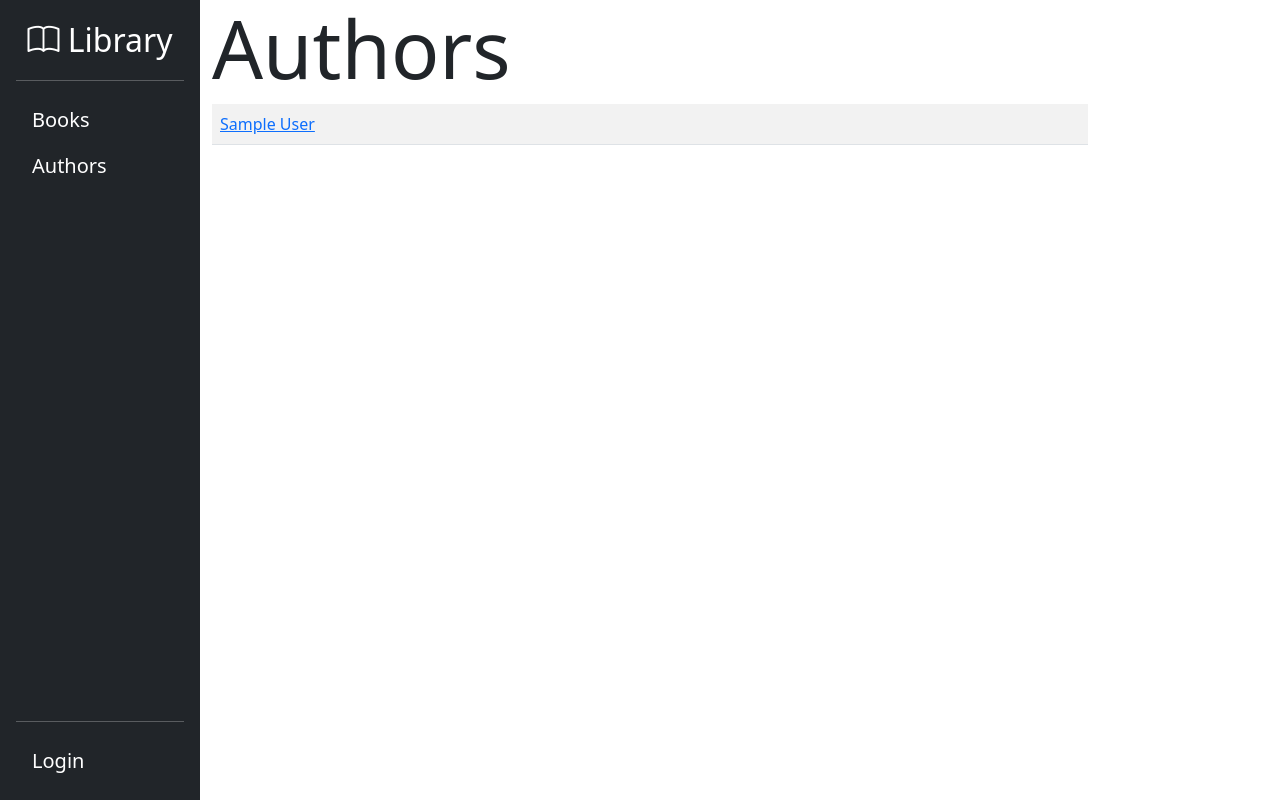
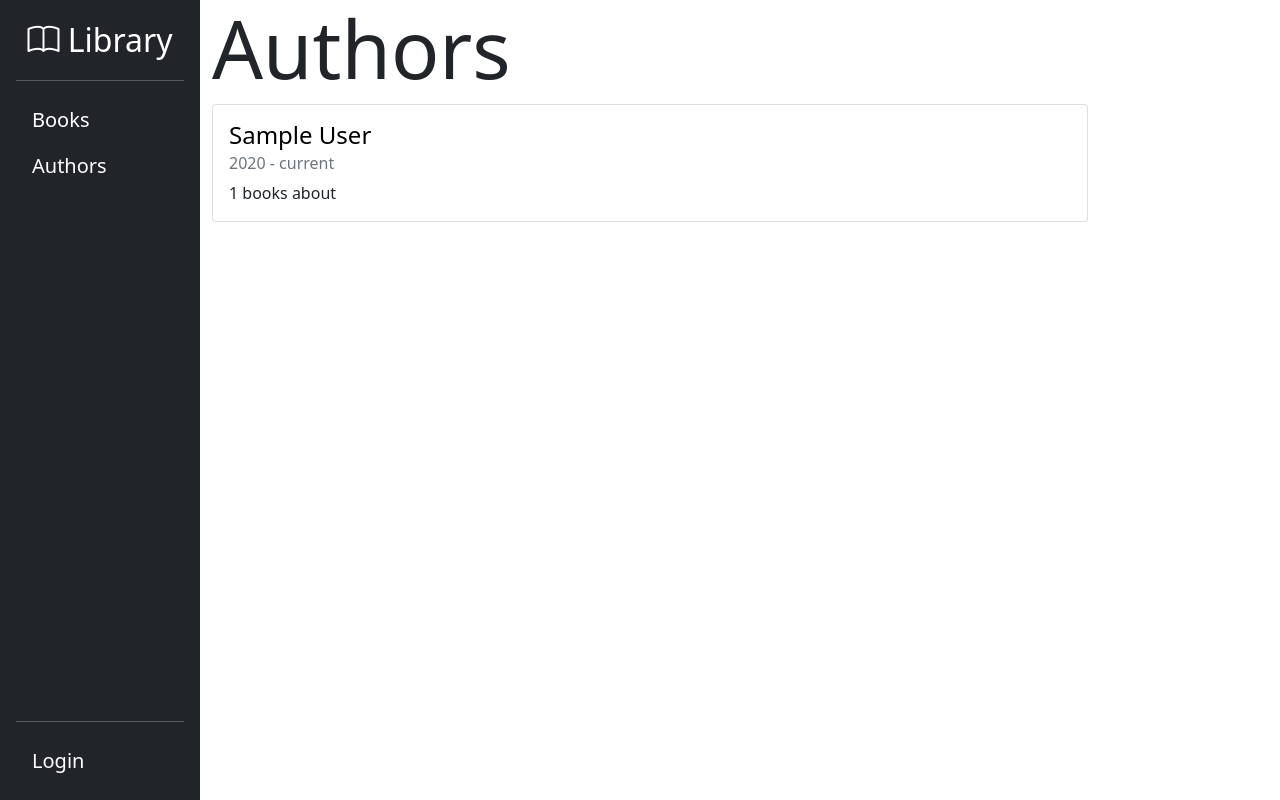
Before and after one commit to rexbrandy/library_app, a Django app: page /authors/ in a window 1280 px wide. Run offline with Django 4.2, Linux system fonts and the light colour scheme; tables that the repository leaves empty hold one stand-in row (values such as "Sample post"); some libraries are stand-ins or nearby versions.

Commit message:
added cards for author view and added date_of_death to author model

```diff
--- a/catalog/models.py
+++ b/catalog/models.py
@@ -16,13 +16,31 @@
 class Author(models.Model):
     first_name = models.CharField(max_length=100, help_text='Enter Author first name.')
     last_name = models.CharField(max_length=100, help_text='Enter Author last name.')
+    country = models.CharField(max_length=50, null=True, blank=True)
     date_of_birth = models.DateField('Born', null=True, blank=True, help_text='Enter Author date of birth.')
+    date_of_deatH = models.DateField('Died', null=True, blank=True, help_text='Enter Author date of death.')
 
     class Meta:
         ordering = ['last_name', 'first_name']
 
     def get_absolute_url(self):
         return reverse('author-detail', args=[str(self.id)])
+
+    @property
+    def number_of_books(self):
+        return len(self.book_set.all())
+
+    @property
+    def dob_year(self):
+        return self.date_of_birth.year
+
+    @property
+    def dod_year(self):
+        return self.date_of_death.year
+
+    @property
+    def distinct_genres(self):
+        return self.books_set
 
     def __str__(self):
         return f'{self.first_name} {self.last_name}'
--- a/catalog/templates/catalog/author_list.html
+++ b/catalog/templates/catalog/author_list.html
@@ -8,17 +8,27 @@
 </div>
 <div class="row">
   <div class="col-12">
-    <table class="table table-striped">
-      <tbody>
-      {% for author in author_list %}
-      <tr>
-        <td><a href="{{ author.get_absolute_url }}">{{ author.first_name }} {{ author.last_name }}</a></td>
-      </tr>
-      {% empty %}
-      <p>Library is empty</p>
-      {% endfor %}
-      </tbody>
-    </table>
+    {% for author in author_list %}
+
+      <div class="card mb-2">
+        <div class="card-body">
+          <h4 class="card-title"><a href="{{ author.get_absolute_url }}"  style="text-decoration: none; color: #000;">{{ author.first_name }} {{ author.last_name }}</a></h4>
+          {% if author.date_of_death %}
+          <h6 class="card-subtitle mb-2 text-muted">{{ author.dob_year }} - {{ author.dod_year }}</h6>
+          {% else %}
+          <h6 class="card-subtitle mb-2 text-muted">{{ author.dob_year }} - current</h6>
+          {% endif %}
+
+          <p class="card-text">
+            <bold>{{ author.number_of_books }} books</bold> about {% for genre in author.all_genres %}{{ genre }}, {% endfor %}
+          </p>
+        </div>
+      </div>
+
+
+    {% empty %}
+    <p>Library is empty</p>
+    {% endfor %}
   </div>
 </div>
 {% endblock %}
--- a/catalog/templates/catalog/book_list.html
+++ b/catalog/templates/catalog/book_list.html
@@ -11,8 +11,7 @@
 
     {% for book in book_list %}
 
-      <div class="row pb-2">
-        <div class="card d-flex" style="flex-direction: row; max-height: 30vh;">
+        <div class="card d-flex mb-2" style="flex-direction: row; max-height: 30vh;">
           {% load static %}
           <img class="card-img" src="{% static 'assets/book_placeholder.png' %}" style="width: 10rem;">
           <div class="card-body">
@@ -29,7 +28,6 @@
             </div>
           </div>
         </div>
-      </div>
 
     {% empty %}
 
```
Also changed, not shown: catalog/migrations/0011_author_country_author_date_of_deatg_and_more.py (added), catalog/migrations/0012_rename_date_of_deatg_author_date_of_death_and_more.py (added).
